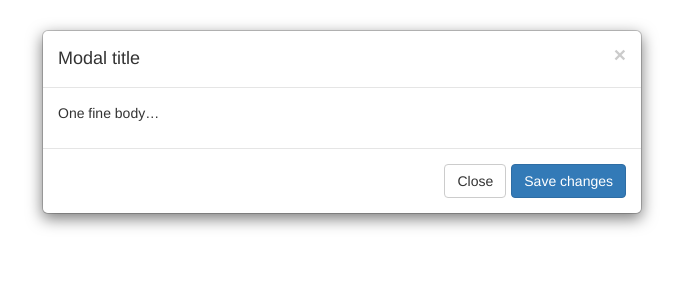
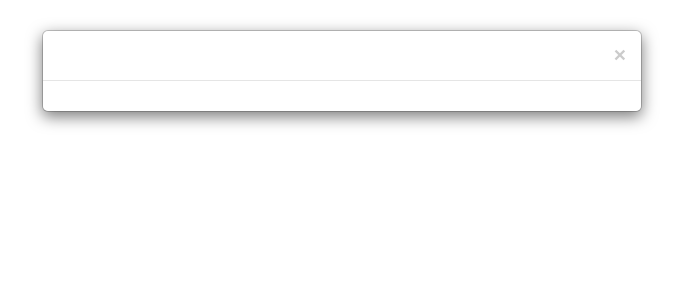
Before and after one commit to HarlanSim/GitHubFavourites, a React (Create React App) app: page / in a window 1280 px wide. Shown: the top 300 px of the page, without its empty margins (298-981 px from the left). Built offline with nearby package versions, Linux system fonts and the light colour scheme.

Commit message:
modify modal so that it only has a title, two panels

```diff
--- a/src/Modal.js
+++ b/src/Modal.js
@@ -2,20 +2,23 @@ import React, { Component } from 'react';
 
 class Modal extends Component {
   render() {
+    const {title, leftPanel, rightPanel} = this.props;
+
     return (
         <div className="modal show">
             <div className="modal-dialog">
                 <div className="modal-content">
                     <div className="modal-header">
                         <button type="button" className="close" data-dismiss="modal" aria-hidden="true">&times;</button>
-                        <h4 className="modal-title">Modal title</h4>
+                        <h4 className="modal-title">{title}</h4>
                     </div>
                     <div className="modal-body">
-                        <p>One fine body&hellip;</p>
-                    </div>
-                    <div className="modal-footer">
-                        <button type="button" className="btn btn-default" data-dismiss="modal">Close</button>
-                        <button type="button" className="btn btn-primary">Save changes</button>
+                        <div>
+                            {leftPanel}
+                        </div>
+                        <div>
+                            {rightPanel}
+                        </div>
                     </div>
                 </div>
             </div>
```
